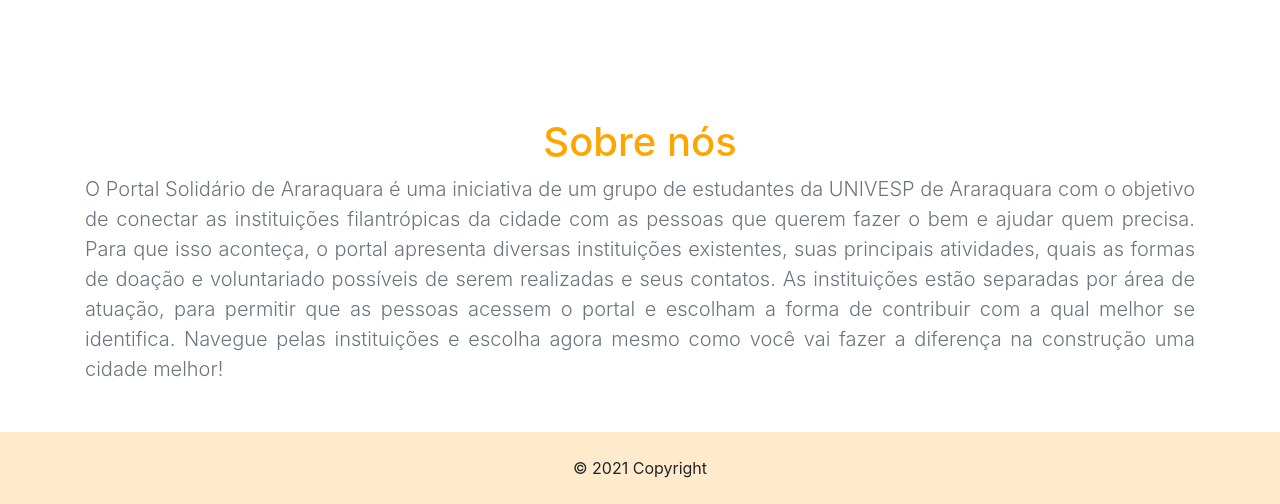
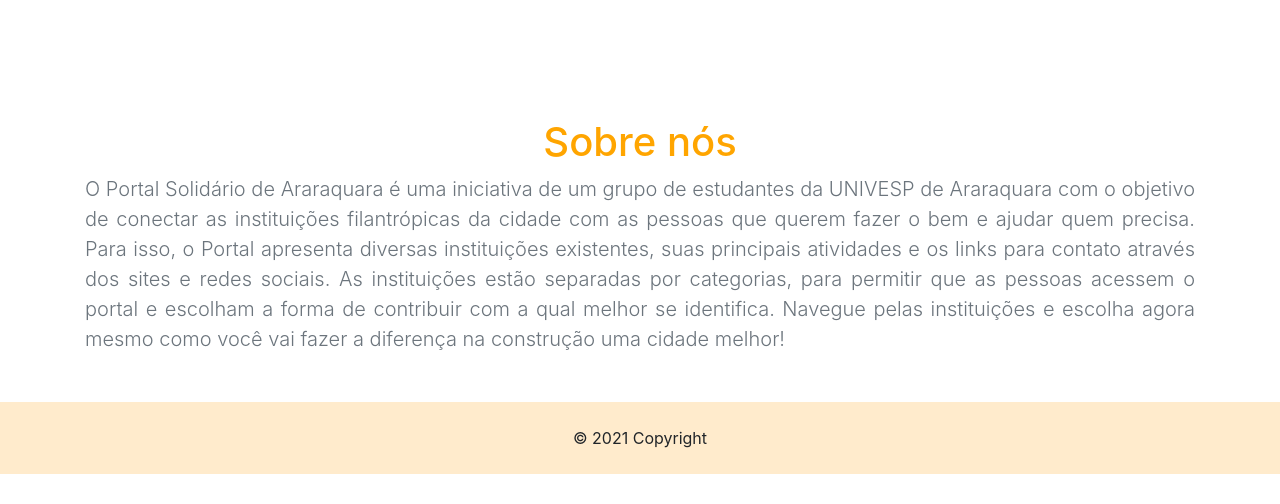
Before and after one commit to grbalmeida/projeto-integrador-univesp-instituicoes-araraquara, a Flask app: template templates/home.html in a window 1280 px wide. Shown: the part 578-1082 px from the top of the page. After the commit the page ends 1052 px from the top, so only its background shows below. Run offline with Flask 2, Linux system fonts and the light colour scheme; the template is opened without the code that fills it, so the values that code supplies are empty; some libraries are stand-ins or nearby versions.

Commit message:
Alterando texto sobre nós

```diff
--- a/templates/home.html
+++ b/templates/home.html
@@ -36,9 +36,7 @@
   </div>
   <div class="container mt-5 mb-5">
     <h1 class="jumbotron-heading titulo_sobre_nos">Sobre nós</h1>
-    <p class="lead text-muted" style="text-align: justify;">O Portal Solidário de Araraquara é uma iniciativa de um grupo de estudantes da UNIVESP de Araraquara com o objetivo de conectar as instituições filantrópicas da cidade com as pessoas que querem fazer o bem e ajudar quem precisa.
-      Para que isso aconteça, o portal apresenta diversas instituições existentes, suas principais atividades, quais as formas de doação e voluntariado possíveis de serem realizadas e seus contatos.
-      As instituições estão separadas por área de atuação, para permitir que as pessoas acessem o portal e escolham a forma de contribuir com a qual melhor se identifica.
+    <p class="lead text-muted" style="text-align: justify;">O Portal Solidário de Araraquara é uma iniciativa de um grupo de estudantes da UNIVESP de Araraquara com o objetivo de conectar as instituições filantrópicas da cidade com as pessoas que querem fazer o bem e ajudar quem precisa. Para isso, o Portal apresenta diversas instituições existentes, suas principais atividades e os links para contato através dos sites e redes sociais. As instituições estão separadas por categorias, para permitir que as pessoas acessem o portal e escolham a forma de contribuir com a qual melhor se identifica.
       Navegue pelas instituições e escolha agora mesmo como você vai fazer a diferença na construção uma cidade melhor!</p>
   </div>
 {% endblock %}
```
